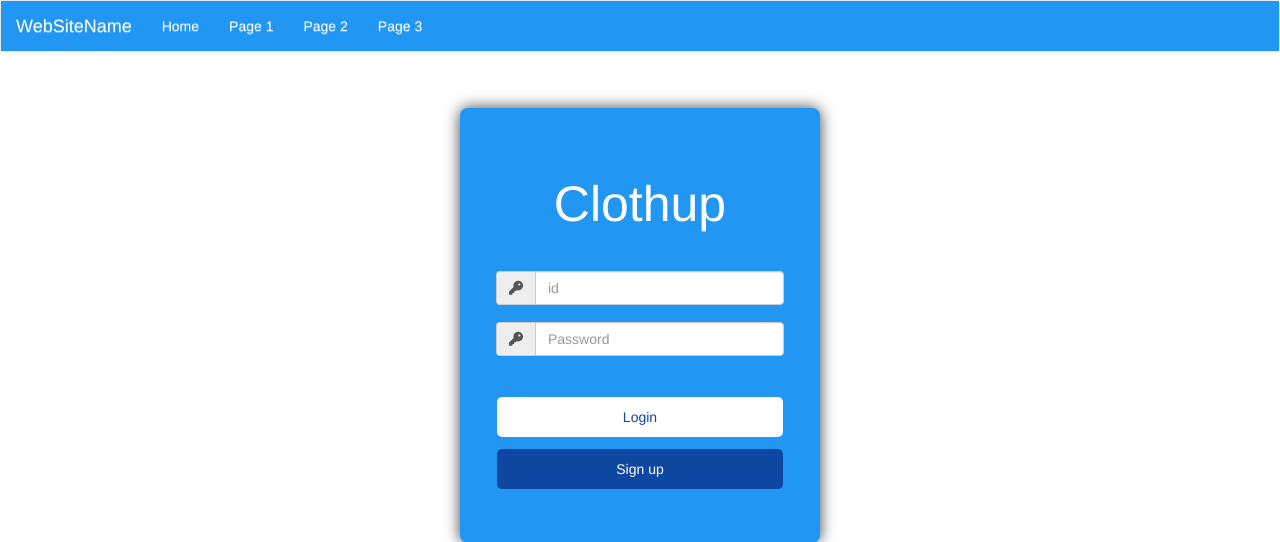
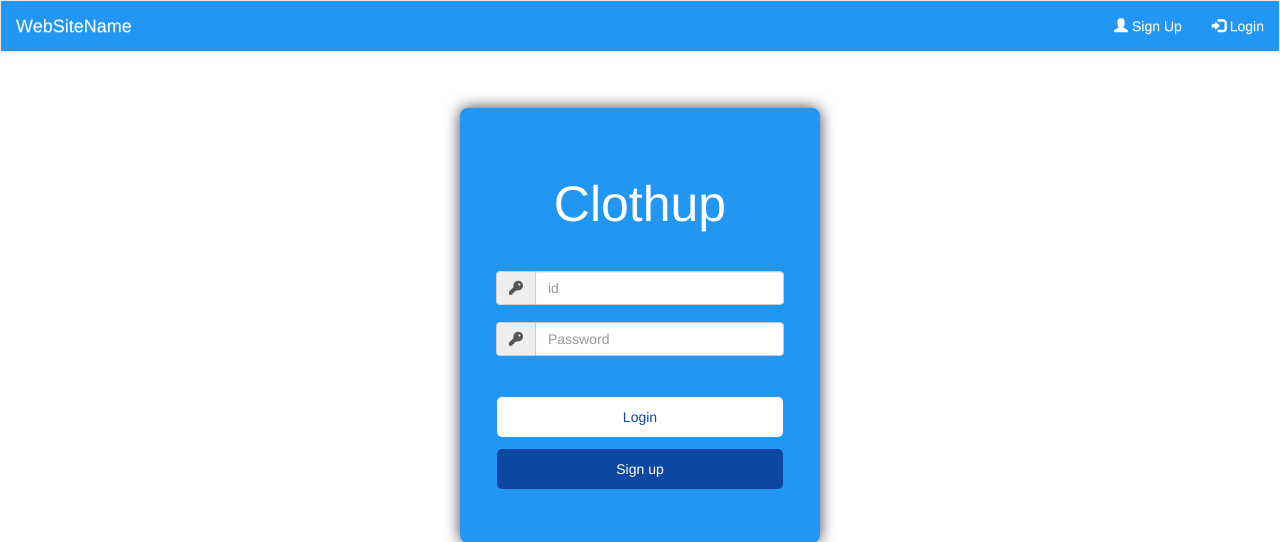
Before and after one commit to stealstick/clothes, a Django app: page /account/ in a window 1280 px wide. Shown: the top 542 px of the page. Run offline with Django 3.2, Linux system fonts and the light colour scheme; some libraries are stand-ins or nearby versions.

Commit message:
login 구현

```diff
--- a/account/urls.py
+++ b/account/urls.py
@@ -4,5 +4,4 @@ from . import views
 urlpatterns = [
     url(r'^$', views.index),
     url(r'^signup/$', views.signup),
-    url(r'^login/$', views.login),
 ]
--- a/account/views.py
+++ b/account/views.py
@@ -8,12 +8,3 @@ def index(request):
 
 def signup(request):
     return render(request, 'account/signup.html')
-
-# index 함수 유지
-
-def login(request):
-    userid = request.POST['userid']
-    userpw = request.POST['userpw']
-    user = Account.objects.get(userid = userid, userpw = userpw)
-    context = { 'user': user }
-    return render(request, 'main/index.html', context)
--- a/clothup/settings.py
+++ b/clothup/settings.py
@@ -104,3 +104,5 @@ USE_TZ = True
 STATIC_URL = '/static/'
 STATICFILES_DIRS = (os.path.join(BASE_DIR, 'static'),)
 STATIC_ROOT = os.path.join(BASE_DIR, 'static_root')
+
+LOGIN_REDIRECT_URL = '/'
--- a/clothup/urls.py
+++ b/clothup/urls.py
@@ -14,9 +14,25 @@ Including another URLconf
 """
 from django.conf.urls import include, url
 from django.contrib import admin
+from django.http import HttpResponseRedirect
 
 urlpatterns = [
     url(r'^', include('main.urls')),
     url(r'^account/', include('account.urls')),
     url(r'^admin/', include(admin.site.urls)),
+    url(
+        r'^accounts/login/',
+        'django.contrib.auth.views.login',
+        name='login',
+        kwargs={
+            'template_name': 'account/login.html'
+        }
+    ),
+    url(
+        r'^accounts/logout/',
+        'django.contrib.auth.views.logout',
+        kwargs={
+            'template_name': 'main/index.html'
+        }
+    ),
 ]
--- a/templates/account/layout.html
+++ b/templates/account/layout.html
@@ -27,15 +27,23 @@
                 <div class="navbar-header">
                     <a class="navbar-brand nav-font" href="#">WebSiteName</a>
                 </div>
-				<ul class="nav navbar-nav nav-font">
-					<li><a href="#">Home</a></li>
-					<li><a href="#">Page 1</a></li>
-					<li><a href="#">Page 2</a></li>
-					<li><a href="#">Page 3</a></li>
+                {% if request.user.is_authenticated %}
+                <ul class="nav navbar-nav navbar-right">
+                    <li><a href="/accounts/profile"><span class="glyphicon glyphicon-user"></span> {{ request.user.username }}</a></li>
                 </ul>
+                <ul class="nav navbar-nav navbar-right">
+                    <li><a href="/accounts/logout"><span class="glyphicon glyphicon-logout"></span> Logout</a></li>
+                </ul>
+                {% else %}<ul class="nav navbar-nav navbar-right">
+                    <li><a href="account/signup/"><span class="glyphicon glyphicon-user"></span> Sign Up</a></li>
+                    <li><a href="/accounts/login/"><span class="glyphicon glyphicon-log-in"></span> Login</a></li>
+                </ul>
+                {% endif %}
             </div>
         </nav>
     </div><!-- header end -->
+
+
     {% block content %}{% endblock %}
     </body>
     </html>
--- a/templates/account/login.html
+++ b/templates/account/login.html
@@ -1,6 +1,8 @@
 {% extends "account/layout.html" %}
 
 {% block content %}
+
+
 
 <div class="mainbox">
     <div class="container">
@@ -20,16 +22,16 @@
 
 
                         <div class="col-md-12 ">
-                            <form action = "login/" method = "post">
+                            <form method="post" action="{% url 'login' %}">
                                 {% csrf_token %}
 
                                 <div class="input-group loginboxtext">
                                     <span class="input-group-addon" id="basic-addon1"><i class="fa fa-key" aria-hidden="true"></i></span>
-                                    <input type="text" class="form-control" placeholder="id" name="userid" aria-describedby="basic-addon1">
+                                    <input type="text" class="form-control" placeholder="id" name="username" aria-describedby="basic-addon1">
                                 </div>
                                 <div class="input-group loginboxtext">
                                     <span class="input-group-addon" id="basic-addon1"><i class="fa fa-key" aria-hidden="true"></i></span>
-                                    <input type="text" class="form-control" placeholder="Password" name = "userpw" aria-describedby="basic-addon1">
+                                    <input type="text" class="form-control" placeholder="Password" name = "password" aria-describedby="basic-addon1">
                                 </div>
 
                             </div>
@@ -38,8 +40,21 @@
 
                             <div class="row">
                                 <div class="col-md-12 loginboxbtnbox">
+                                    {% if form.errors %}
+                                    <p>ID나 비밀번호가 일치하지 않습니다.</p>
+                                    {% endif %}
+                                    {% if next %}
+                                    {% if user.is_authenticated %}
+                                    <p>권한이 없는 페이지에 접근하였으니, 권한이 있는 계정으로 로그인하세요.</p>
+                                    {% else %}
+                                    <p>이 페이지를 보려면 로그인을 해야 합니다.</p>
+                                    {% endif %}
+                                    {% endif %}
+
+
                                     <input type="submit" class="btn loginbox-login" value="Login">
                                     <input type="button" class="btn loginbox-signup" value="Sign up">
+                                    <input type="hidden" name="next" value="{{ next }}" />
                                 </div>
                             </div>
                         </form>
```
Also changed, not shown: templates/main/layout.html (+10 -3 lines), db.sqlite3, 11 other files. Lines whose indentation alone changed are shown as unchanged.
